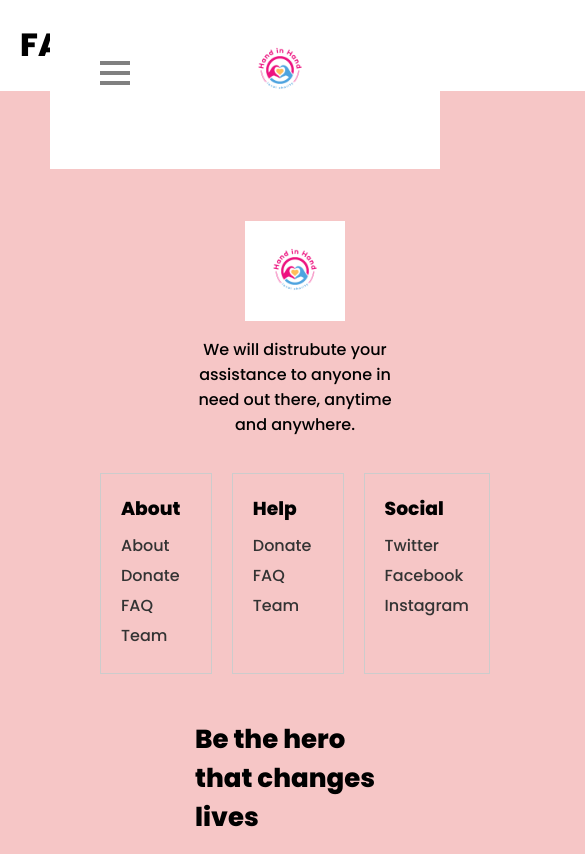
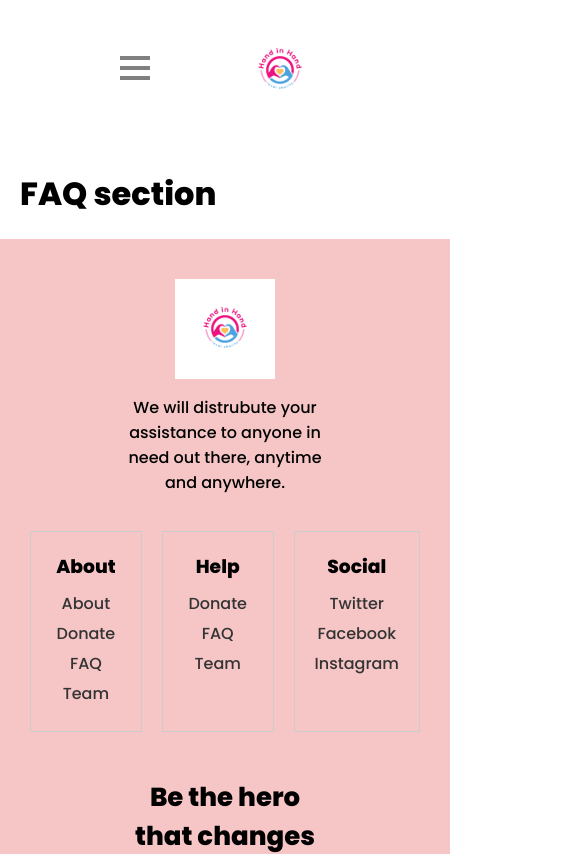
Before and after one commit to LaryeaNii/charity-site, a React (Vite) app: page /faq in a window 390 px wide. Shown: the top 854 px of the page, 585 px wide, since content can reach past the window. Built offline with nearby package versions, Linux system fonts and the light colour scheme.

Commit message:
minor changes

```diff
--- a/src/App.css
+++ b/src/App.css
@@ -3,12 +3,12 @@ body{
     overflow-x: hidden;
     margin-left: 20px;
     margin-right: 20px;
-    overflow-y: visible;
     margin-bottom: 0;
 }
 
 @media screen and (max-width: 900px) {
  body{
-    margin-top: 10px;
+    margin-top: 170px;
+
  }
 }
--- a/src/homeStyle.css
+++ b/src/homeStyle.css
@@ -289,8 +289,6 @@ footer{
 .request p{
   font-size: 26px;
 }
-
-
 @media screen and (max-width: 768px) {
   .subtitle {
     left: 0;
@@ -304,13 +302,12 @@ footer{
     gap: 10px;
     justify-content: space-between;
   }
-.rounded p{
-  font-size: 18px;
-}
+  .rounded p{
+    font-size: 18px;
+  }
 
   .rounded-p-text{
     text-align: center;
-
   }
   .flex-text{
     display: flex;
@@ -352,9 +349,7 @@ footer{
     align-items: center;
 
   }
-  footer{
-    padding: 100px;
-  }
+
 
   .grid {
     grid-template-columns: 1fr 1fr 1fr;
@@ -383,3 +378,42 @@ footer{
     font-size: 2rem;
   }
 }
+
+/* Modify the footer code to make it better responsive */
+
+.footer-container {
+  flex-direction: column;
+  align-items: center;
+  padding: 20px; /* Add some padding to the footer container */
+}
+
+footer {
+  text-align: center;
+}
+
+.footer-text {
+  font-size: 16px; /* Adjust the font size for the footer text */
+  margin: 10px 0; /* Add some margin for spacing */
+}
+
+/* Modify the grid layout for smaller screens */
+@media screen and (max-width: 768px) {
+  .footer-container {
+    padding: 10px; /* Reduce the padding for smaller screens */
+  }
+
+  .grid {
+    grid-template-columns: 1fr 1fr 1fr; /* Change to a single column layout */
+  }
+
+  .footer-text {
+    font-size: 14px; /* Reduce the font size for smaller screens */
+  }
+}
+
+/* Further adjust for even smaller screens */
+@media screen and (max-width: 480px) {
+  .footer-text {
+    font-size: 12px; /* Reduce the font size for even smaller screens */
+  }
+}
--- a/src/navStyles.css
+++ b/src/navStyles.css
@@ -94,7 +94,7 @@ hr {
   .nav-main {
     position: fixed;
     top: 0;
-    left: 0;
+    left: -50px;
     width: 100%;
     height: 20%;
     background: white;
@@ -129,11 +129,11 @@ hr {
   }
 
   .hamburger-menu {
-    left: 100px;
+    left: 120px;
     display: block;
     z-index: 2;
     position: fixed;
-    top: 55px;
+    top: 50px;
   }
 
   .hamburger-menu div {
```
